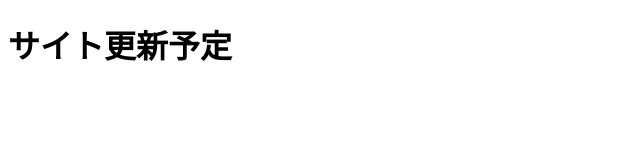
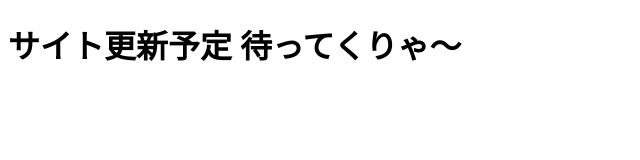
Before and after one commit to ShirotsukiSuzune/shirotsuki_suzune.com, a plain HTML site: page index.html in a window 1280 px wide. Shown: the whole page, without its empty margins (0-640 px from the left). Drawn offline with Linux system fonts and the light colour scheme.

```diff
--- a/index.html
+++ b/index.html
@@ -5,6 +5,6 @@
 	<title>白月鈴音-ホームページ-</title>
 </head>
 <body>
-	<h1>サイト更新予定</h1>
+	<h1>サイト更新予定 待ってくりゃ～</h1>
 </body>
 </html>
```
